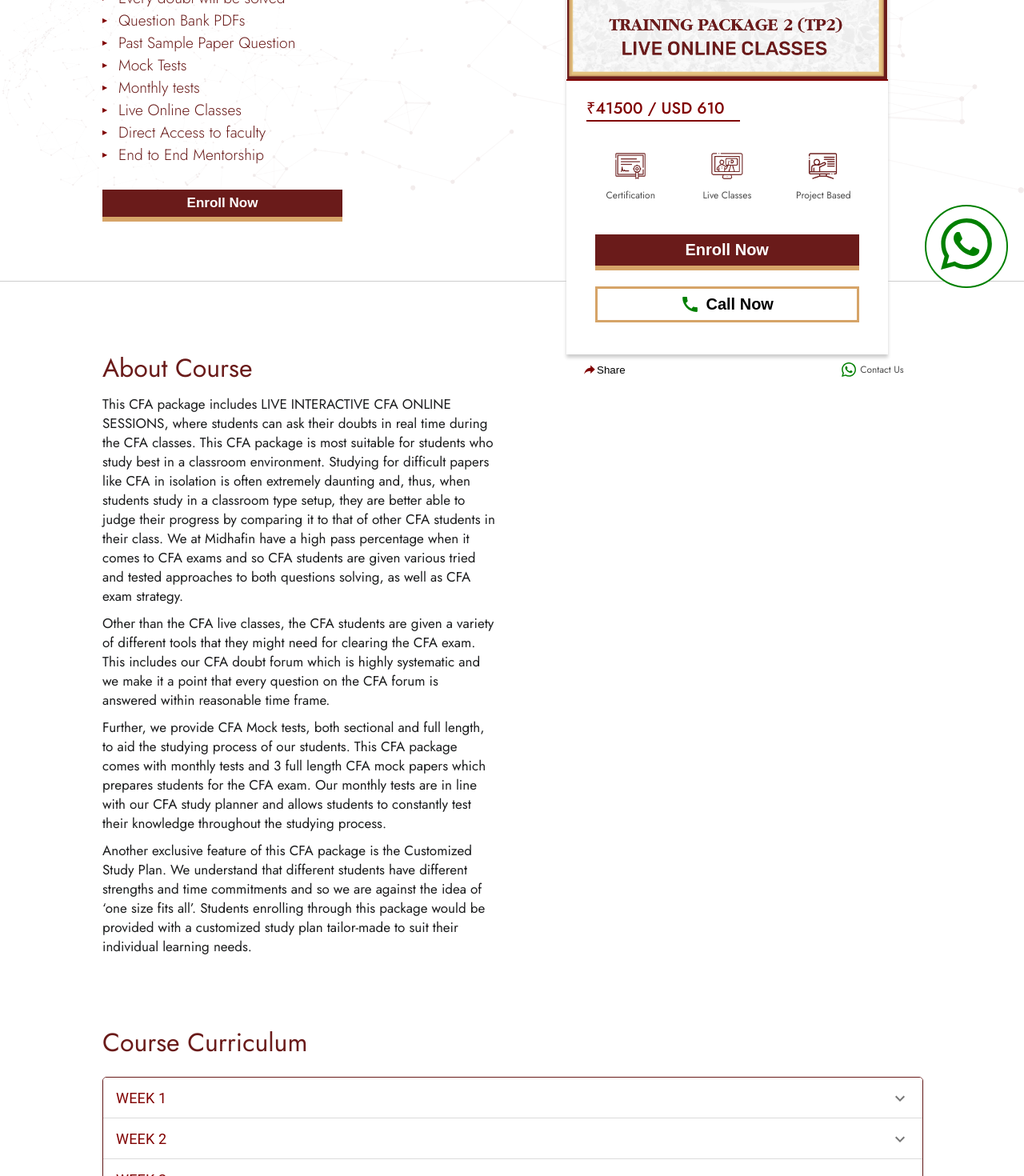
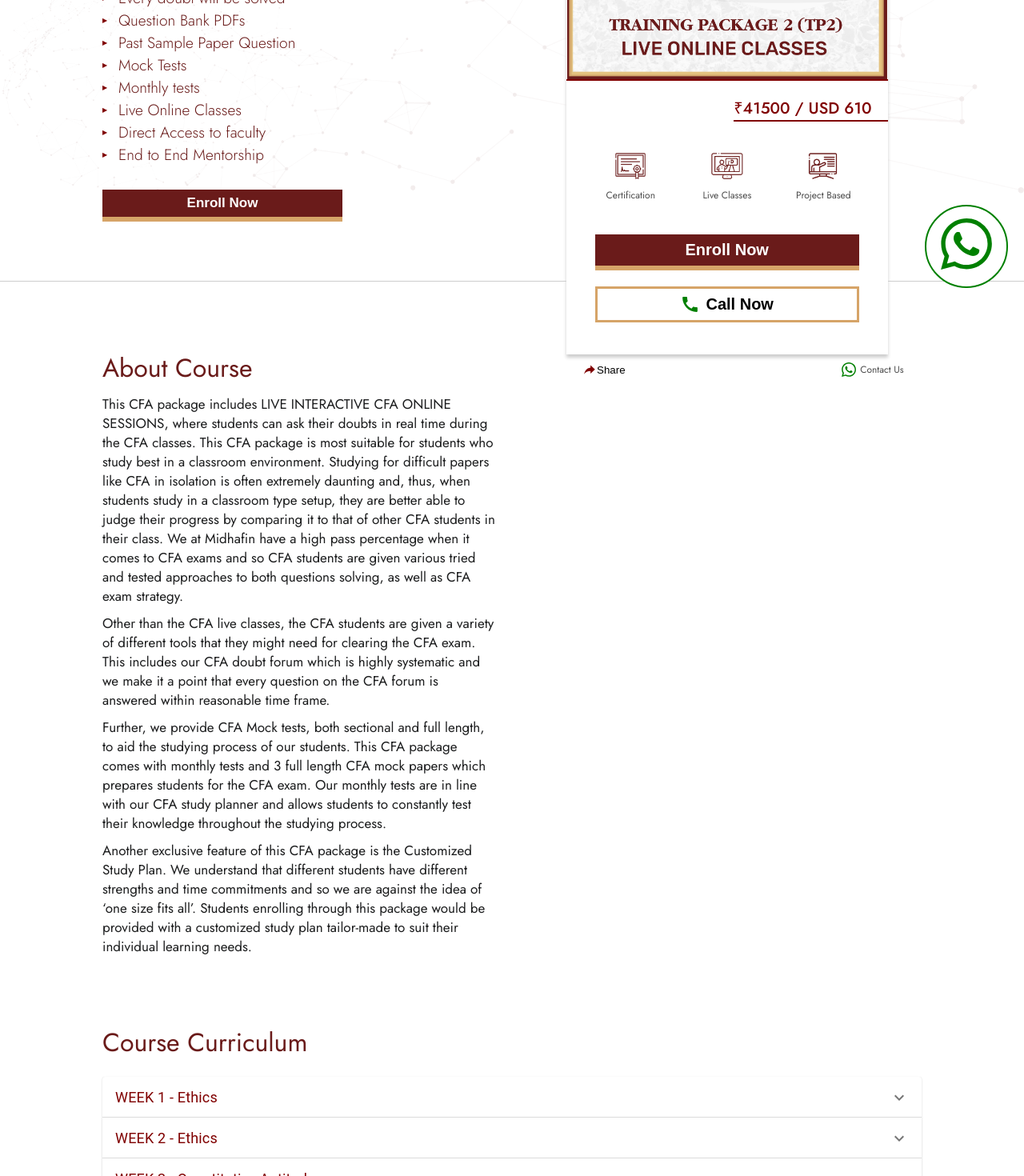
Before and after one commit to totorodev0032/MidhaFin, a React (Create React App) app: page /programmes/cfa/cfa1-live-online-class in a window 1280 px wide. Shown: the part 420-1890 px from the top of the page at 80% size. Built offline with nearby package versions, Linux system fonts and the light colour scheme.

Commit message:
syllabus accordion and course hero card data reformatted

```diff
--- a/src/components/CourseHero/CourseHero.js
+++ b/src/components/CourseHero/CourseHero.js
@@ -286,9 +286,14 @@ const CourseHero = ({
                       <span>{time}</span>
                     </h2>
                   </Data> */}
-                  <Price>
+                  <Price style={{ marginLeft: 'auto' }}>
                     {/* <p className="banner">SEPTEMBER'21 OFFER PRICE</p> */}
-                    <div style={{ display: 'flex', marginLeft: '25px' }}>
+                    <div
+                      style={{
+                        display: 'flex',
+                        marginLeft: 'auto',
+                      }}
+                    >
                       {/* <h3>₹{CourseData.mrp}</h3> */}
 
                       {priceR === null ? (
@@ -300,7 +305,7 @@ const CourseHero = ({
                       )}
                     </div>
 
-                    <p style={{ marginRight: '5px' }}></p>
+                    {/* <p style={{ marginRight: '5px' }}></p> */}
                   </Price>
                 </DataContainer>
                 <CertificateWrapper>
--- a/src/components/SyllabusAccordion/SyllabusAccordion.js
+++ b/src/components/SyllabusAccordion/SyllabusAccordion.js
@@ -10,9 +10,10 @@ import logo from '../../images/midha.jpg';
 
 const useStyles = makeStyles((theme) => ({
   root: {
+    background: '#fafafa',
     width: '100%',
-    border: '1px solid #6a1b1a',
-    borderRadius: '5px',
+    // border: '1px solid #6a1b1a',
+    // borderRadius: '5px',
   },
   heading: {
     fontSize: theme.typography.pxToRem(18),
@@ -52,9 +53,7 @@ export default function SyllabusAccordions({ curriculum }) {
               aria-controls="panel1bh-content"
               id="panel1bh-header"
             >
-              <Typography className={classes.heading}>
-                WEEK {index + 1}
-              </Typography>
+              <Typography className={classes.heading}>{data[0]}</Typography>
             </AccordionSummary>
             <AccordionDetails className={classes.summaryContainer}>
               {data.map((point, index) => (
```
